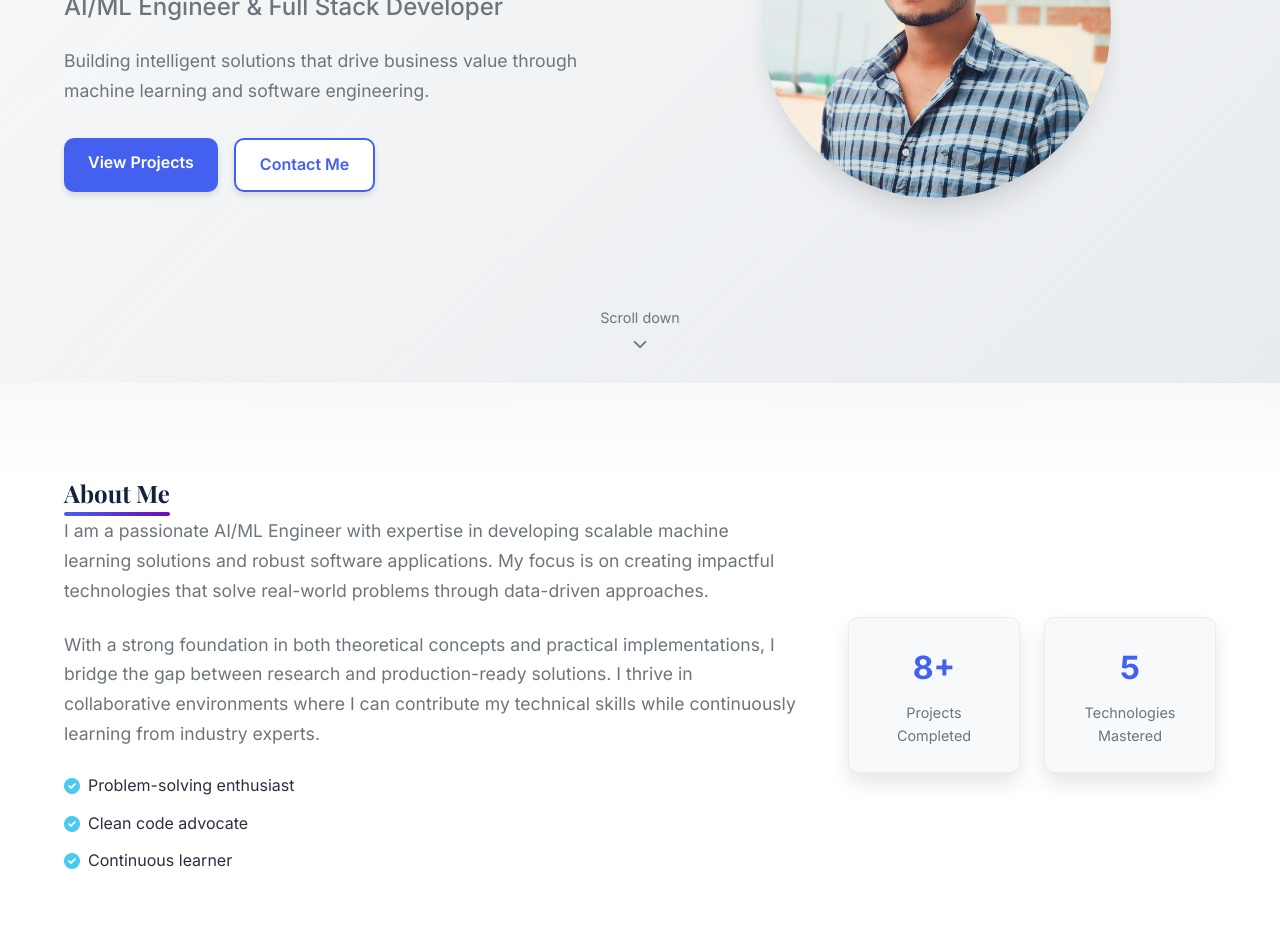
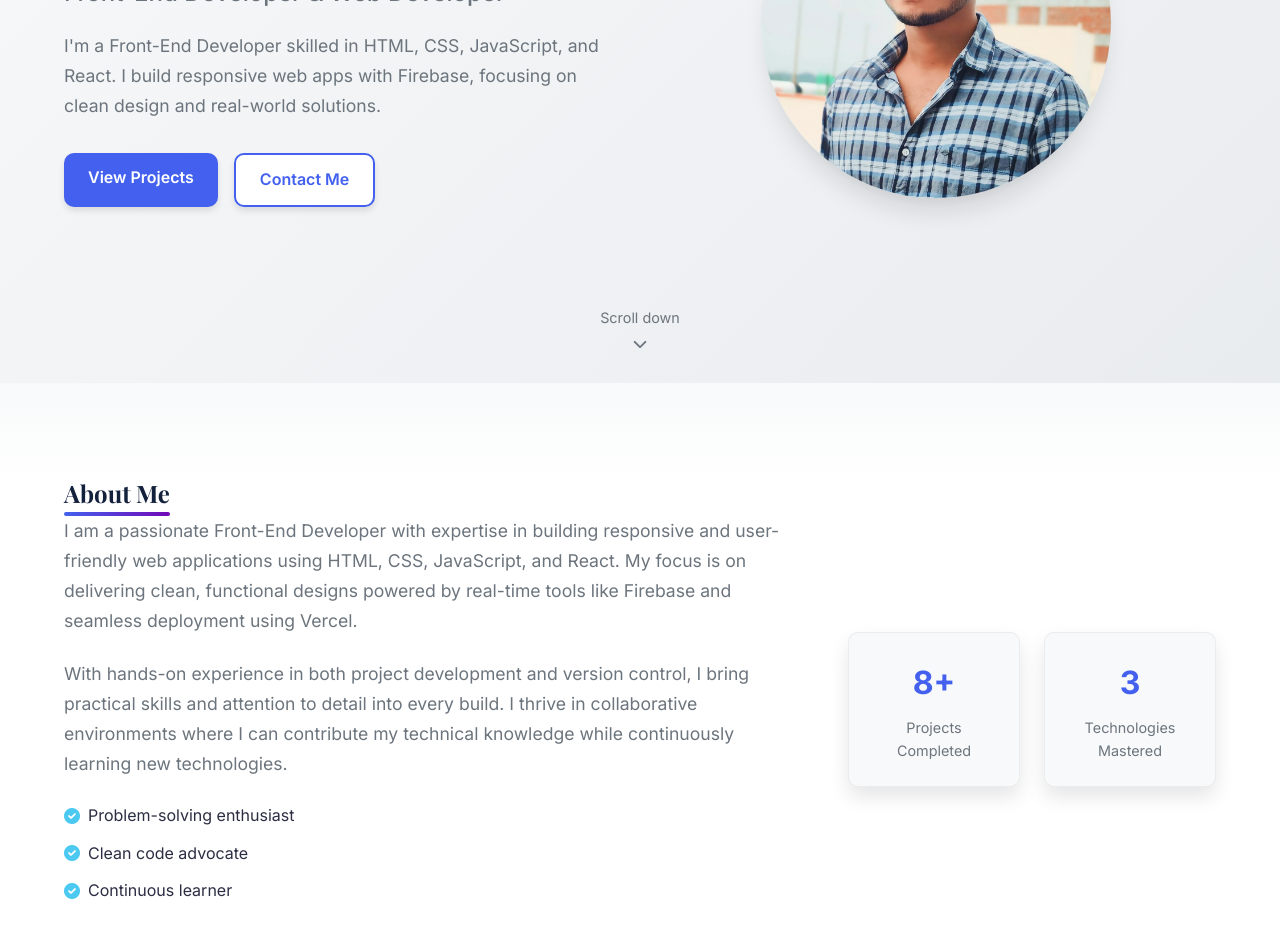
Before and after one commit to DSSKalyan2004/portfolio, a plain HTML site: page index.html in a window 1280 px wide. Shown: the part 417-1357 px from the top of the page. Drawn offline with nearby package versions, Linux system fonts and the light colour scheme; a script that the page names is missing.

Commit message:
Initial commit - Portfolio Website

```diff
--- a/index.html
+++ b/index.html
@@ -39,9 +39,8 @@
       <div class="hero-text">
         <h4 class="hero-greeting">Hello, I'm</h4>
         <h1>Daram Shiva Sai <span class="highlight">Kalyan</span></h1>
-        <h3 class="hero-title">AI/ML Engineer & Full Stack Developer</h3>
-        <p class="hero-description">Building intelligent solutions that drive business value through machine learning
-          and software engineering.</p>
+        <h3 class="hero-title">Front-End Developer & Web Developer</h3>
+        <p class="hero-description">I'm a Front-End Developer skilled in HTML, CSS, JavaScript, and React. I build responsive web apps with Firebase, focusing on clean design and real-world solutions.</p>
         <div class="hero-buttons">
           <a href="#projects" class="btn">View Projects</a>
           <a href="#contact" class="btn btn-secondary">Contact Me</a>
@@ -65,12 +64,8 @@
       <h2><span class="section-title">About Me</span></h2>
       <div class="about-content">
         <div class="about-text">
-          <p>I am a passionate AI/ML Engineer with expertise in developing scalable machine learning solutions and
-            robust software applications. My focus is on creating impactful technologies that solve real-world problems
-            through data-driven approaches.</p>
-          <p>With a strong foundation in both theoretical concepts and practical implementations, I bridge the gap
-            between research and production-ready solutions. I thrive in collaborative environments where I can
-            contribute my technical skills while continuously learning from industry experts.</p>
+          <p>I am a passionate Front-End Developer with expertise in building responsive and user-friendly web applications using HTML, CSS, JavaScript, and React. My focus is on delivering clean, functional designs powered by real-time tools like Firebase and seamless deployment using Vercel.</p>
+          <p>With hands-on experience in both project development and version control, I bring practical skills and attention to detail into every build. I thrive in collaborative environments where I can contribute my technical knowledge while continuously learning new technologies.</p>
           <div class="about-highlights">
             <div class="highlight-item">
               <i class="fas fa-check-circle"></i>
@@ -92,7 +87,7 @@
             <p>Projects Completed</p>
           </div>
           <div class="stat-item">
-            <span>5</span>
+            <span>3</span>
             <p>Technologies Mastered</p>
           </div>
         </div>
@@ -165,10 +160,9 @@
           <div class="skill-tags">
             <span class="skill-tag">TensorFlow</span>
             <span class="skill-tag">PyTorch</span>
-            <span class="skill-tag">Computer Vision</span>
             <span class="skill-tag">NLP</span>
             <span class="skill-tag">Scikit-learn</span>
-            <span class="skill-tag">OpenCV</span>
+
           </div>
         </div>
 
@@ -178,7 +172,7 @@
             <span class="skill-tag">React.js</span>
             <span class="skill-tag">Node.js</span>
             <span class="skill-tag">TypeScript</span>
-            <span class="skill-tag">MongoDB</span>
+
             <span class="skill-tag">REST APIs</span>
           </div>
         </div>
```
